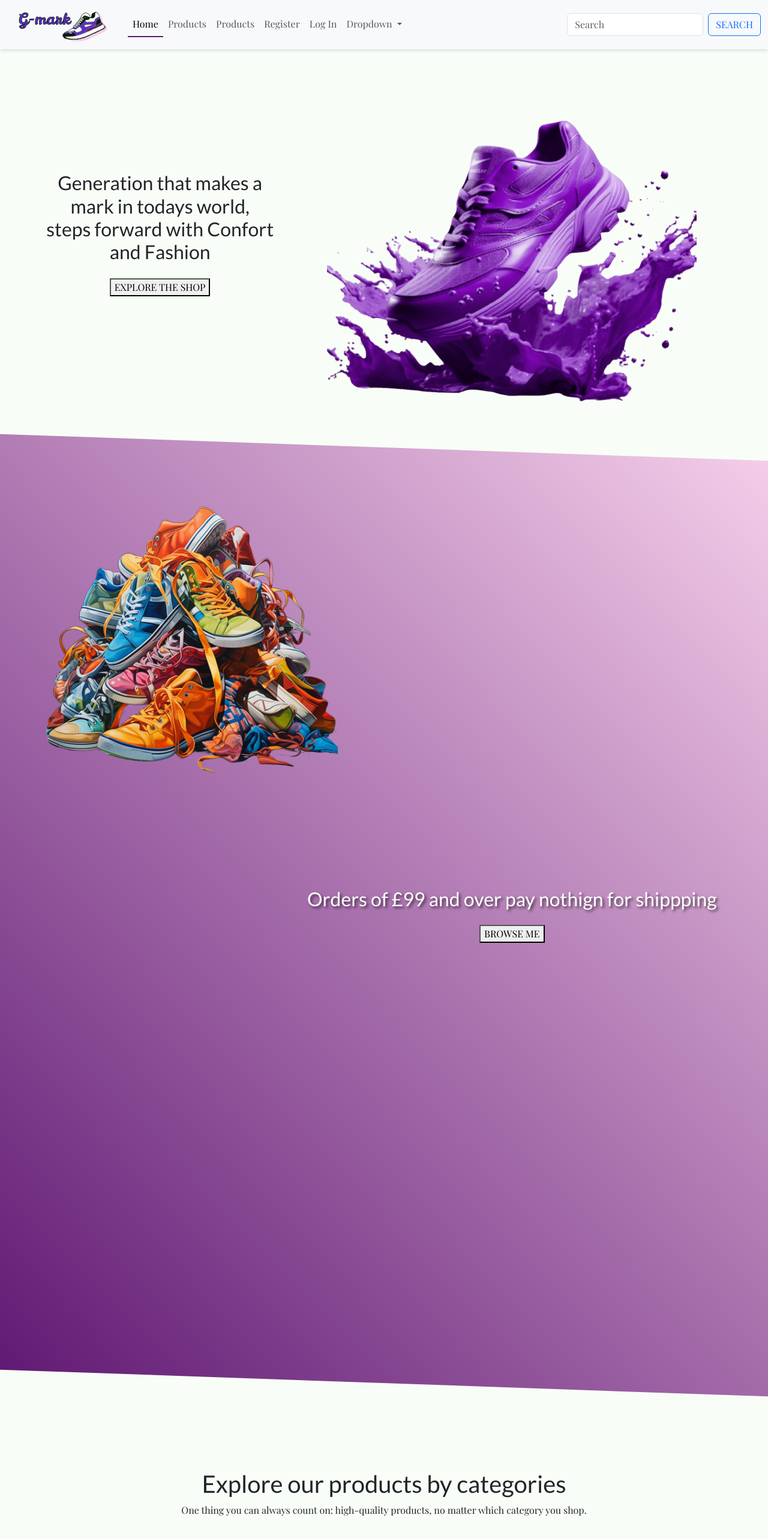
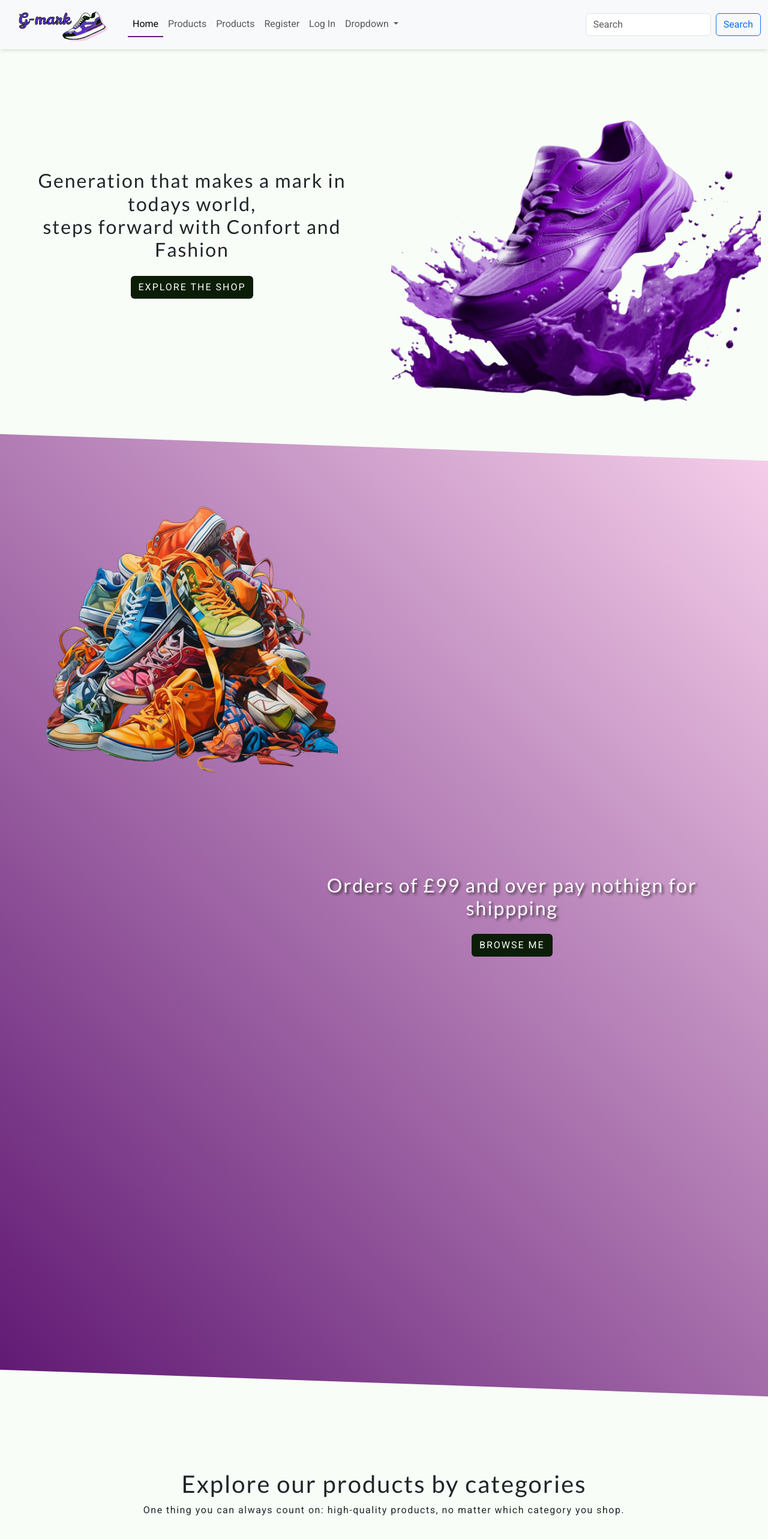
Before and after one commit to Erikas-Ramanauskas/Milestone-Project-4, a Django app: page / in a window 1280 px wide. Shown: the top 2566 px of the page at 60% size. Run offline with Django 4.2, Linux system fonts and the light colour scheme; some libraries are stand-ins or nearby versions.

Commit message:
Finished index page

```diff
--- a/home/static/home/css/index.css
+++ b/home/static/home/css/index.css
@@ -1,10 +1,11 @@
-@import url("https://fonts.googleapis.com/css2?family=Lato&family=Playfair+Display&display=swap");
+@import url('https://fonts.googleapis.com/css2?family=Lato&family=Roboto&display=swap');
+
 
 /* Root always change on base.css then copy it to here */
 :root {
   /* fonts */
   --title: "Lato", sans-serif;
-  --main-font: "Playfair Display", serif;
+  --main-font: 'Roboto', sans-serif;
 
   /* Colours */
   --text: #0b1d07;
@@ -20,10 +21,6 @@
   --skew-angle: 2deg;
 }
 
-.test{
-    border: #2fff00 2px solid;
-}
-
 .text-shadow-black{
     text-shadow: 3px 3px 4px rgba(0, 0, 0, 0.6);
 }
@@ -31,6 +28,8 @@
 .text-shadow-white{
     text-shadow: 3px 3px 4px rgba(255, 255, 255, 0.6);
 }
+
+
 
 
 #home-picture div{
@@ -103,11 +102,21 @@
 
 /* Buttons */
 
-button{
-     text-transform: uppercase;
+button.btn-special{
+    text-transform: uppercase;
+    letter-spacing: 2px;
+    background-color: var(--text);
+    color: var(--background);
 }
 
-.home-icons{
+button.btn-special:hover{
+    background-color: var(--text);
+    filter: brightness(2);
+    color: var(--background);
+}
+
+
+.home-icons {
     font-size: 3rem;
 }
 
@@ -118,3 +127,13 @@
     width: 100%;
     aspect-ratio: 1/1;
 }
+
+/* accordion css */
+.accordion-button:not(.collapsed) {
+    background-color: var(--text);
+    color: white;
+}
+
+.accordion-button{
+    background-color: var(--secondary);
+}
--- a/home/templates/home/index.html
+++ b/home/templates/home/index.html
@@ -9,9 +9,9 @@
     <header class="container-fluid ">
         <div class="row">
             <!-- Header Row -->
-            <div class="col-12 col-md-5 my-5 text-center text-container" id="index-header-action">
+            <div class="col-12 col-md-6 my-5 text-center text-container" id="index-header-action">
                 <h2 class="mx-5">Generation that makes a mark in todays world, <br> steps forward with Confort and Fashion </h2>
-                <button>Explore the shop</button>
+                <button type="button" class="btn btn-special">Explore the shop</button>
             </div>
             <div id="home-picture" class="col-12 col-md-6 ">
                 <div></div>
@@ -27,7 +27,7 @@
             </div>
             <div class="col-12 col-md-5 col-lg-8 self py-4 text-center text-container">
                 <h2 class="mx-5 text-white text-shadow-black">Orders of £99 and over pay nothign for shippping</h2>
-                <button>Browse me</button>
+                <button type="button" class="btn btn-special">Browse me</button>
             </div>
         </div>
     </section>
@@ -39,51 +39,51 @@
                 <h1>Explore our products by categories</h1>
                 <p>One thing you can always count on: high-quality products, no matter which category you shop.</p>
             </div>
-            <div class="col-12 col-md-5 shadow ms-auto border border-secondary px-0">
-                <div class="row">
+            <div class="col-12 col-md-5 shadow ms-auto border rounded border-secondary px-0">
+                <div class="row align-items-center">
                     <div class="col-12 col-md">
                         <img class="main-page-pic" src="/static/images/Sneakers.png" alt="Sneakers picture">
                     </div>
                     <div class="col-12 col-md">
                         <h3>Sport</h3>
-                        <p>Casual and versatile, sneakers are comfortable for everyday wear and come in various styles, including athletic and fashion sneakers.</p>
-                        <button>Explore</button>
+                        <p class="mb-4">Casual and versatile, sneakers are comfortable for everyday wear and come in various styles, including athletic and fashion sneakers.</p>
+                        <button type="button" class="btn btn-special">Explore</button>
                     </div>
                 </div>
             </div>
-            <div class="col-12 col-md-5 shadow ms-auto border border-secondary px-0">
-                <div class="row">
+            <div class="col-12 col-md-5 shadow ms-auto border rounded border-secondary px-0">
+                <div class="row align-items-center">
                     <div class="col-12 col-md">
                         <img class="main-page-pic" src="/static/images/dress_shoes.png" alt="Dress shoes picture">
                     </div>
                     <div class="col-12 col-md">
                         <h3>Classic</h3>
-                        <p>Typically made of leather, dress shoes are suitable for formal events, business attire, and special occasions. Common types include oxfords, derbies, and loafers.</p>
-                        <button>Explore</button>
+                        <p class="mb-4">Typically made of leather, dress shoes are suitable for formal events, business attire, and special occasions. Common types include oxfords, derbies, and loafers.</p>
+                        <button type="button" class="btn btn-special">Explore</button>
                     </div>
                 </div>
             </div>
-            <div class="col-12 col-md-5 shadow ms-auto border border-secondary px-0">
-                <div class="row">
+            <div class="col-12 col-md-5 shadow ms-auto border rounded border-secondary px-0">
+                <div class="row align-items-center">
                     <div class="col-12 col-md">
                         <img class="main-page-pic" src="/static/images/high_heals.png" alt="High Heals picture">
                     </div>
                     <div class="col-12 col-md">
                         <h3>Elegant</h3>
-                        <p>These are women's shoes with elevated heels, often worn to add height and elegance to formal or dressy outfits.</p>
-                        <button>Explore</button>
+                        <p class="mb-4">These are women's shoes with elevated heels, often worn to add height and elegance to formal or dressy outfits.</p>
+                        <button type="button" class="btn btn-special">Explore</button>
                     </div>
                 </div>
             </div>
-            <div class="col-12 col-md-5 shadow ms-auto border border-secondary px-0">
-                <div class="row">
+            <div class="col-12 col-md-5 shadow ms-auto border rounded border-secondary px-0">
+                <div class="row align-items-center">
                     <div class="col-12 col-md">
                         <img class="main-page-pic" src="/static/images/winter_shoes.png" alt="Winter shoes picture">
                     </div>
                     <div class="col-12 col-md">
                         <h3>Winter</h3>
-                        <p>Insulated and designed to keep your feet warm and dry in snowy and cold weather.</p>
-                        <button>Explore</button>
+                        <p class="mb-4">Insulated and designed to keep your feet warm and dry in snowy and cold weather.</p>
+                        <button type="button" class="btn btn-special">Explore</button>
                     </div>
                 </div>
             </div>
@@ -92,24 +92,97 @@
 
     <!-- feautures container -->
      <section class="container-fluid p-0" >
-        <div class="row even-home-container">
+        <div class="row even-home-container text-center home-icons-container justify-content-center">
         <!-- All product row -->
-
-            <div class="col-12 col-md-4 self py-4 text-center text-container text-white text-shadow-black">
-                <p class="home-icons color-1-text"><i class="fa-solid fa-handshake"></i></p>
+            <div class="col-12 col-md-3 self py-4 text-container text-white text-shadow-black">
+                <p class="home-icons"><i class="fa-solid fa-handshake"></i></p>
                 <h2>30 Day waranty</h2>
-                <p>Your satisfaction and piece of mind guaranteed.</p>
+                <p class="text-black text-shadow-white">Your satisfaction and piece of mind guaranteed.</p>
             </div>
-            <div class="col-12 col-md-4 self py-4 text-center text-container text-white text-shadow-black">
-                <p class="home-icons color-1-text"><i class="fa-solid fa-globe"></i></p>
+            <div class="col-12 col-md-3 self py-4 text-container text-white text-shadow-black">
+                <p class="home-icons"><i class="fa-solid fa-globe"></i></p>
                 <h2>International Deliveries</h2>
-                <p>Delivering goods to over 100 countires.</p>
+                <p class="text-black text-shadow-white">Delivering goods to over 100 countires.</p>
             </div>
-            <div class="col-12 col-md-4 self py-4 text-center text-container text-white text-shadow-black">
-                <p class="home-icons color-1-text"><i class="fa-solid fa-globe"></i></p>
-                <h2>International Deliveries</h2>
-                <p>Delivering goods to over 100 countires.</p>
+            <div class="col-12 col-md-3 self py-4 text-container text-white text-shadow-black">
+                <p class="home-icons"><i class="fa-solid fa-star"></i></p>
+                <h2>10 years expierence</h2>
+                <p class="text-black text-shadow-white">A decade of proven knowledge that you can trust</p>
             </div>
         </div>
     </section>
+
+    <!-- FAQ section -->
+    <section class="container">
+        <div class="row g-5 odd-home-container text-center ">
+             <div class="col-12">
+                <h1>Frequently asked questions</h1>
+            </div>
+            <div class="col-12">
+                <div class="accordion" id="accordionExample">
+                    <div class="accordion-item">
+                        <h3 class="accordion-header">
+                            <button class="accordion-button collapsed" type="button" data-bs-toggle="collapse" data-bs-target="#collapseOne" aria-expanded="true" aria-controls="collapseOne">
+                            What's the return policy for your shoes?
+                            </button>
+                        </h3>
+                        <div id="collapseOne" class="accordion-collapse collapse" data-bs-parent="#accordionExample">
+                            <div class="accordion-body">
+                                We offer a <strong>30-day</strong> hassle-free return policy. If you're not satisfied with your purchase, simply return the unworn shoes with their original packaging, and we'll process your refund or exchange.
+                            </div>
+                        </div>
+                    </div>
+                    <div class="accordion-item">
+                        <h3 class="accordion-header">
+                            <button class="accordion-button collapsed" type="button" data-bs-toggle="collapse" data-bs-target="#collapseTwo" aria-expanded="false" aria-controls="collapseTwo">
+                                How can I determine the right shoe size for me?
+                            </button>
+                        </h3>
+                        <div id="collapseTwo" class="accordion-collapse collapse" data-bs-parent="#accordionExample">
+                            <div class="accordion-body">
+                            We provide a  <strong>comprehensive sizing guide</strong> on our website to help you find the perfect fit. Additionally, we offer guidelines on how specific brands and styles may fit to make your decision easier.
+                            </div>
+                        </div>
+                    </div>
+                    <div class="accordion-item">
+                        <h3 class="accordion-header">
+                            <button class="accordion-button collapsed" type="button" data-bs-toggle="collapse" data-bs-target="#collapseThree" aria-expanded="false" aria-controls="collapseThree">
+                                Do you offer free shipping?
+                            </button>
+                        </h3>
+                        <div id="collapseThree" class="accordion-collapse collapse" data-bs-parent="#accordionExample">
+                            <div class="accordion-body">
+                                Yes, we offer <strong>free standard shipping on orders over £99</strong>. You can also choose expedited shipping options for faster delivery, with associated fees.
+                            </div>
+                        </div>
+                    </div>
+                    <div class="accordion-item">
+                        <h3 class="accordion-header">
+                            <button class="accordion-button collapsed" type="button" data-bs-toggle="collapse" data-bs-target="#collapseFour" aria-expanded="false" aria-controls="collapseFour">
+                                Can I track my order's shipping status?
+                            </button>
+                        </h3>
+                        <div id="collapseFour" class="accordion-collapse collapse" data-bs-parent="#accordionExample">
+                            <div class="accordion-body">
+                                Absolutely! Once your order ships, you will receive a <strong>tracking number via email</strong>. You can use this to track the status of your delivery.
+                            </div>
+                        </div>
+                    </div>
+                    <div class="accordion-item">
+                        <h3 class="accordion-header">
+                            <button class="accordion-button collapsed" type="button" data-bs-toggle="collapse" data-bs-target="#collapseFive" aria-expanded="false" aria-controls="collapseFive">
+                                How do I care for and clean my shoes properly?
+                            </button>
+                        </h3>
+                        <div id="collapseFive" class="accordion-collapse collapse" data-bs-parent="#accordionExample">
+                            <div class="accordion-body">
+                                We provide care and cleaning <strong>instructions for each shoe type on our website</strong>. Following these guidelines will help maintain the quality and appearance of your shoes.
+                            </div>
+                        </div>
+                    </div>
+                </div>
+            </div>
+        </div>
+    </section>
+
 {% endblock %}
--- a/static/css/base.css
+++ b/static/css/base.css
@@ -1,6 +1,5 @@
 /* header */
-
-@import url("https://fonts.googleapis.com/css2?family=Lato&family=Playfair+Display&display=swap");
+@import url('https://fonts.googleapis.com/css2?family=Lato&family=Roboto&display=swap');
 
 :root {
   /* fonts */
@@ -66,6 +65,10 @@
   overflow-x: hidden;
 }
 
+p {
+    letter-spacing: 1.5px;
+}
+
 body {
   display: flex;
   flex-direction: column;
@@ -79,7 +82,9 @@
 h5,
 h6 {
   font-family: var(--title);
+  letter-spacing: 2px;
 }
+
 
 main {
   flex: 1 0 auto;
```
